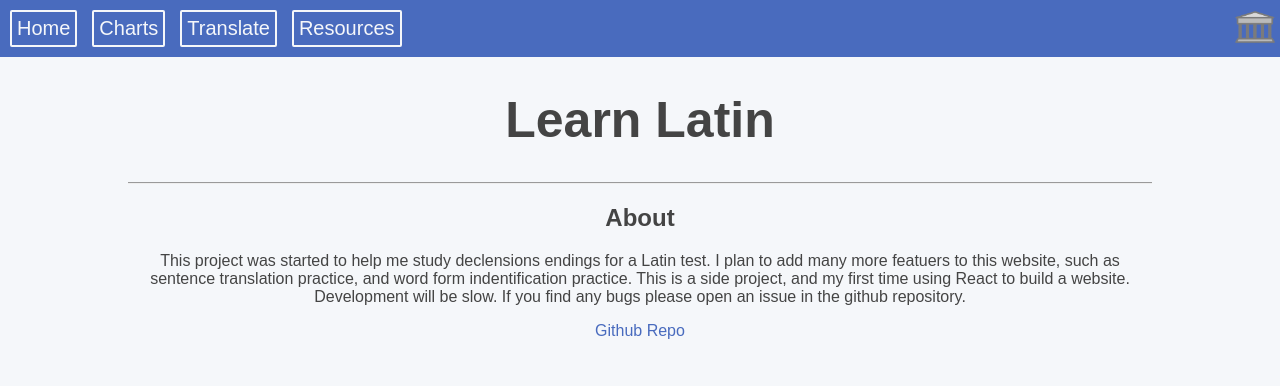
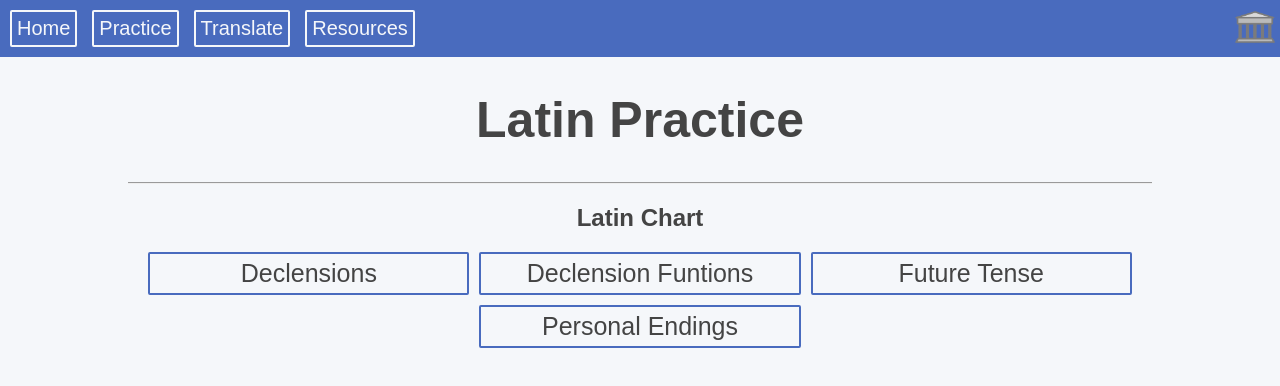
Before and after one commit to cqb13/Learn-Latin, a React (Create React App) app: page /Practice in a window 1280 px wide. Shown: the top 386 px of the page. Built offline with nearby package versions, Linux system fonts and the light colour scheme.

Commit message:
📄 Renamed Charts to Practice

```diff
--- a/src/App.js
+++ b/src/App.js
@@ -5,7 +5,7 @@ import "./css/Translate.css";
 import Navbar from "./components/NavBar";
 import { BrowserRouter as Router, Routes, Route } from "react-router-dom";
 import Home from "./pages";
-import Charts from "./pages/Charts";
+import Practice from "./pages/Practice";
 import Translate from "./pages/Translate";
 import Resources from "./pages/Resources";
 import Declensions from "./pages/Declensions";
@@ -19,7 +19,7 @@ function App() {
       <Navbar />
       <Routes>
         <Route exact path="/" element={<Home />} />
-        <Route path="/Charts" element={<Charts />} />
+        <Route path="/Practice" element={<Practice />} />
         <Route path="/Translate" element={<Translate />} />
         <Route path="/Resources" element={<Resources />} />
         <Route path="/Charts/Declensions" element={<Declensions />} />
--- a/src/components/NavBar.jsx
+++ b/src/components/NavBar.jsx
@@ -4,7 +4,7 @@ const Navbar = () => {
   return (
     <nav>
       <Link to="/" className="Switch-Page">Home</Link>
-      <Link to="/charts" className="Switch-Page">Charts</Link>
+      <Link to="/practice" className="Switch-Page">Practice</Link>
       <Link to="/translate" className="Switch-Page">Translate</Link>
       <Link to="/resources" className="Switch-Page">Resources</Link>
       <Link to="/" className="Icon">
--- a/src/components/ChartNav.jsx
+++ b/src/components/PracticeNav.jsx
@@ -1,6 +1,6 @@
 import { Link } from "react-router-dom";
 
-const ChartNav = () => {
+const PracticeNav = () => {
   return (
     <div className="Flex-Item-Container">
       <Link to="/charts/declensions" className="Sub-Selection">Declensions</Link>
@@ -11,4 +11,4 @@ const ChartNav = () => {
   );
 };
 
-export default ChartNav;
+export default PracticeNav;
--- a/src/pages/Charts.jsx
+++ /dev/null
@@ -1,18 +0,0 @@
-import ChartNav from "../components/ChartNav";
-
-const Charts = () => {
-  return (
-    <div>
-      <header>
-        <h1>Latin Charts</h1>
-      </header>
-      <hr />
-      <main>
-        <h2>Select A Chart</h2>
-        <ChartNav />
-      </main>
-    </div>
-  );
-};
-
-export default Charts;
--- /dev/null
+++ b/src/pages/Practice.jsx
@@ -0,0 +1,18 @@
+import PracticeNav from "../components/PracticeNav";
+
+const Practice = () => {
+  return (
+    <div>
+      <header>
+        <h1>Latin Practice</h1>
+      </header>
+      <hr />
+      <main>
+        <h2>Latin Chart</h2>
+        <PracticeNav />
+      </main>
+    </div>
+  );
+};
+
+export default Practice;
```
Also changed, not shown: 1 other file (tests, documents, lock files or other folders).
